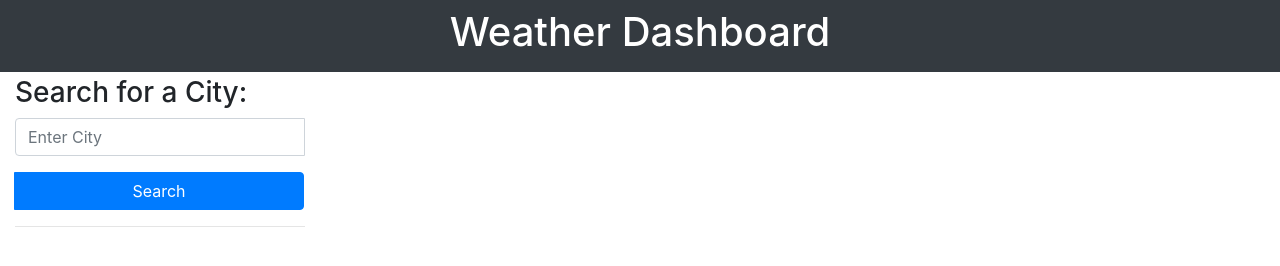
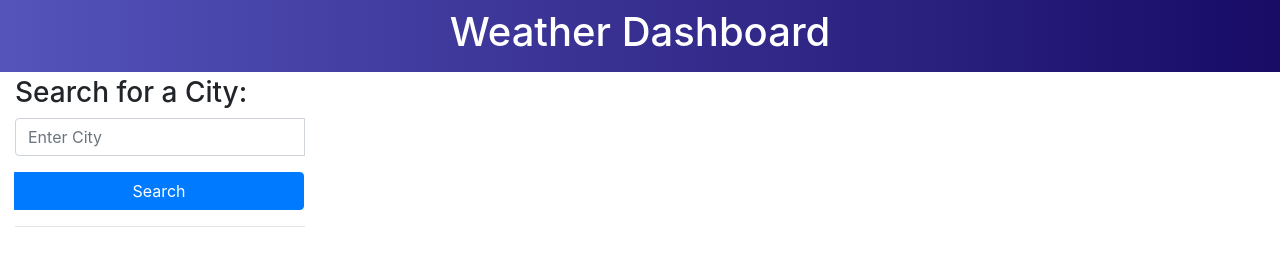
Before and after one commit to goloobab/Weather-Dashboard, a plain HTML site: page index.html in a window 1280 px wide. Drawn offline with nearby package versions, Linux system fonts and the light colour scheme.

```diff
--- a/index.html
+++ b/index.html
@@ -11,7 +11,7 @@
 </head>
 
 <body>
-  <header class="container-fluid text-center text-white bg-dark p-2 weather-header">
+  <header class="container-fluid text-center text-white p-2 weather-header" style="background-image: linear-gradient(to right, #5454bb, #4541a5, #372f90, #281e7b, #170b66);">
     <h1>Weather Dashboard</h1>
   </header>
 
```
